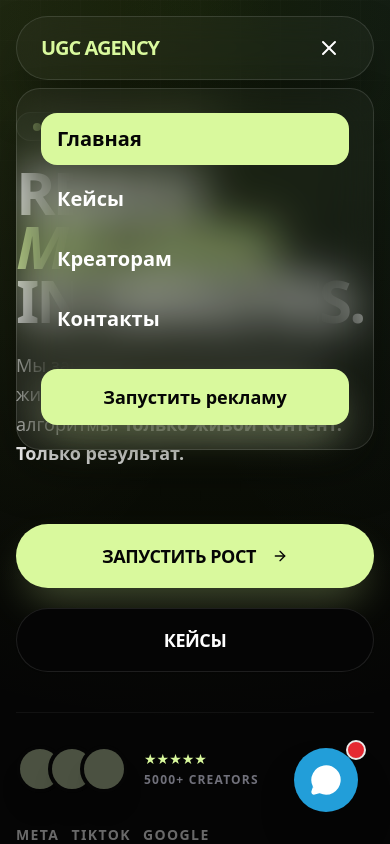
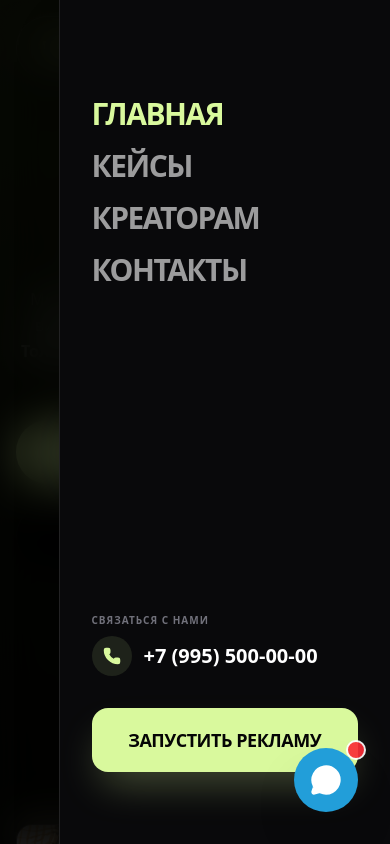
Before and after one commit to ylevin1989/UGS, a Next.js app: page / in a window 390 px wide. Both pictures are taken after a click on the button 329 px from the left and 48 px from the top of the page. Shown: the top 844 px of the page. Built offline with nearby package versions, Linux system fonts and the light colour scheme.

Commit message:
Comprehensive adaptive improvements for mobile and tablet

```diff
--- a/components/header.tsx
+++ b/components/header.tsx
@@ -1,6 +1,7 @@
 "use client";
 
 import Link from "next/link";
+import { motion } from "framer-motion";
 import { Button } from "@/components/ui/button";
 import { Menu, X } from "lucide-react";
 import { useState, useEffect } from "react";
@@ -80,34 +81,86 @@ export function Header() {
                 </div>
             </div>
 
-            {/* Mobile Navigation */}
-            {mobileMenuOpen && (
-                <div className="md:hidden mt-2 mx-4 glass rounded-3xl p-6 animate-in slide-in-from-top-4 duration-300 shadow-2xl">
-                    <nav className="flex flex-col space-y-2">
-                        {navLinks.map((item) => (
+            {/* Mobile Navigation Overlay */}
+            <motion.div
+                initial={false}
+                animate={mobileMenuOpen ? "open" : "closed"}
+                className={`fixed inset-0 z-40 lg:hidden transition-all duration-500 ${mobileMenuOpen ? "pointer-events-auto" : "pointer-events-none"}`}
+            >
+                {/* Backdrop */}
+                <motion.div
+                    variants={{
+                        open: { opacity: 1, backdropFilter: "blur(20px)" },
+                        closed: { opacity: 0, backdropFilter: "blur(0px)" }
+                    }}
+                    className="absolute inset-0 bg-black/80"
+                    onClick={() => setMobileMenuOpen(false)}
+                />
+
+                {/* Menu Content */}
+                <motion.div
+                    variants={{
+                        open: { x: 0, opacity: 1 },
+                        closed: { x: "100%", opacity: 0 }
+                    }}
+                    transition={{ type: "spring", damping: 25, stiffness: 200 }}
+                    className="absolute top-0 right-0 bottom-0 w-[85%] max-w-sm bg-zinc-950 border-l border-white/10 p-8 pt-24 flex flex-col shadow-2xl"
+                >
+                    <nav className="flex flex-col space-y-4">
+                        {navLinks.map((item, i) => (
+                            <motion.div
+                                key={item.href}
+                                variants={{
+                                    open: { opacity: 1, x: 0 },
+                                    closed: { opacity: 0, x: 20 }
+                                }}
+                                transition={{ delay: 0.1 + i * 0.05 }}
+                            >
                                 <Link
-                                key={item.href}
                                     href={item.href}
-                                className={`text-xl font-bold py-3 px-4 rounded-2xl transition-all ${pathname === item.href ? "bg-primary text-primary-foreground" : "hover:bg-white/5"
+                                    className={`text-3xl font-black uppercase tracking-tighter transition-all ${pathname === item.href ? "text-primary" : "text-white/60 hover:text-white"
                                         }`}
                                     onClick={() => setMobileMenuOpen(false)}
                                 >
                                     {item.name}
                                 </Link>
+                            </motion.div>
                         ))}
-                        <div className="pt-4">
+                    </nav>
+
+                    <div className="mt-auto space-y-8 pb-10">
+                        {phone && (
+                            <motion.div
+                                variants={{ open: { opacity: 1 }, closed: { opacity: 0 } }}
+                                transition={{ delay: 0.4 }}
+                                className="space-y-2"
+                            >
+                                <div className="text-[10px] font-black uppercase tracking-widest text-zinc-500">Связаться с нами</div>
+                                <a href={`tel:${phone.replace(/\D/g, '')}`} className="flex items-center space-x-3 text-xl font-bold text-white hover:text-primary transition-colors">
+                                    <div className="w-10 h-10 rounded-full bg-primary/10 flex items-center justify-center text-primary">
+                                        <Phone size={18} fill="currentColor" />
+                                    </div>
+                                    <span>{phone}</span>
+                                </a>
+                            </motion.div>
+                        )}
+
+                        <motion.div
+                            variants={{ open: { opacity: 1, y: 0 }, closed: { opacity: 0, y: 20 } }}
+                            transition={{ delay: 0.5 }}
+                        >
                             <ContactModal
                                 type="client"
                                 trigger={
-                                    <Button className="w-full rounded-2xl h-14 text-lg font-bold">
+                                    <Button className="w-full rounded-2xl h-16 text-lg font-black uppercase tracking-tight shadow-xl shadow-primary/20">
                                         Запустить рекламу
                                     </Button>
                                 }
                             />
+                        </motion.div>
                     </div>
-                    </nav>
-                </div>
-            )}
+                </motion.div>
+            </motion.div>
         </header>
     );
 }
--- a/components/home/creator-grid.tsx
+++ b/components/home/creator-grid.tsx
@@ -14,26 +14,26 @@ const CREATORS = [
 
 export function CreatorGrid() {
     return (
-        <div className="relative w-full h-[600px] hidden lg:block select-none pointer-events-none">
-            <div className="absolute inset-0 grid grid-cols-2 gap-6 pointer-events-none">
+        <div className="relative w-full min-h-[400px] lg:h-[600px] select-none pointer-events-none mt-12 lg:mt-0">
+            <div className="grid grid-cols-2 gap-4 md:gap-6 pointer-events-none">
                 {/* Left Column */}
-                <div className="space-y-6 pt-20">
-                    {CREATORS.slice(0, 3).map((creator, i) => (
+                <div className="space-y-4 md:space-y-6 lg:pt-20">
+                    {CREATORS.slice(0, 3).map((creator) => (
                         <motion.div
                             key={creator.id}
                             initial={{ opacity: 0, y: 40 }}
                             animate={{ opacity: 1, y: 0 }}
                             transition={{ delay: creator.delay, duration: 1 }}
-                            className="relative aspect-[4/5] rounded-[3rem] overflow-hidden border border-white/10 shadow-[0_32px_64px_-16px_rgba(0,0,0,0.5)] bg-zinc-900"
+                            className="relative aspect-[4/5] rounded-2xl md:rounded-[3rem] overflow-hidden border border-white/10 shadow-[0_32px_64px_-16px_rgba(0,0,0,0.5)] bg-zinc-900"
                         >
                             <Image
                                 src={creator.img}
                                 alt={creator.name}
                                 fill
-                                className="object-cover transition-transform duration-700 group-hover:scale-110 opacity-60"
+                                className="object-cover opacity-60"
                             />
                             <div className="absolute inset-0 bg-gradient-to-t from-black/80 via-transparent to-transparent" />
-                            <div className="absolute bottom-6 left-6 glass px-4 py-2 rounded-2xl text-[10px] font-black uppercase tracking-widest border-white/10">
+                            <div className="absolute bottom-4 left-4 lg:bottom-6 lg:left-6 glass px-3 py-1.5 lg:px-4 lg:py-2 rounded-xl lg:rounded-2xl text-[8px] lg:text-[10px] font-black uppercase tracking-widest border-white/10 text-white">
                                 @{creator.name.toLowerCase()}
                             </div>
                         </motion.div>
@@ -41,23 +41,23 @@ export function CreatorGrid() {
                 </div>
 
                 {/* Right Column */}
-                <div className="space-y-6">
-                    {CREATORS.slice(3, 6).map((creator, i) => (
+                <div className="space-y-4 md:space-y-6">
+                    {CREATORS.slice(3, 6).map((creator) => (
                         <motion.div
                             key={creator.id}
                             initial={{ opacity: 0, y: 40 }}
                             animate={{ opacity: 1, y: 0 }}
                             transition={{ delay: creator.delay, duration: 1 }}
-                            className="relative aspect-[4/5] rounded-[3rem] overflow-hidden border border-white/10 shadow-[0_32px_64px_-16px_rgba(0,0,0,0.5)] bg-zinc-900"
+                            className="relative aspect-[4/5] rounded-2xl md:rounded-[3rem] overflow-hidden border border-white/10 shadow-[0_32px_64px_-16px_rgba(0,0,0,0.5)] bg-zinc-900"
                         >
                             <Image
                                 src={creator.img}
                                 alt={creator.name}
                                 fill
-                                className="object-cover transition-transform duration-700 group-hover:scale-110 opacity-60"
+                                className="object-cover opacity-60"
                             />
                             <div className="absolute inset-0 bg-gradient-to-t from-black/80 via-transparent to-transparent" />
-                            <div className="absolute bottom-6 left-6 glass px-4 py-2 rounded-2xl text-[10px] font-black uppercase tracking-widest border-white/10">
+                            <div className="absolute bottom-4 left-4 lg:bottom-6 lg:left-6 glass px-3 py-1.5 lg:px-4 lg:py-2 rounded-xl lg:rounded-2xl text-[8px] lg:text-[10px] font-black uppercase tracking-widest border-white/10 text-white">
                                 @{creator.name.toLowerCase()}
                             </div>
                         </motion.div>
@@ -65,17 +65,17 @@ export function CreatorGrid() {
                 </div>
             </div>
 
-            {/* Floating Status Badges */}
+            {/* Floating Status Badges - Hidden on small mobile */}
             <motion.div
                 animate={{ y: [0, -10, 0] }}
                 transition={{ duration: 4, repeat: Infinity, ease: "easeInOut" }}
-                className="absolute top-1/2 -left-12 z-30 glass px-6 py-4 rounded-3xl border-primary/20 shadow-2xl shadow-primary/5 min-w-[180px]"
+                className="absolute top-1/2 -left-6 lg:-left-12 z-30 glass px-4 py-2 lg:px-6 lg:py-4 rounded-2xl lg:rounded-3xl border-primary/20 shadow-2xl shadow-primary/5 min-w-[140px] lg:min-w-[180px] hidden sm:block"
             >
-                <div className="flex items-center space-x-3">
-                    <div className="w-2 h-2 rounded-full bg-primary animate-pulse" />
-                    <div className="text-xs font-black uppercase tracking-widest text-primary">Live Now</div>
+                <div className="flex items-center space-x-2 lg:space-x-3">
+                    <div className="w-1.5 h-1.5 lg:w-2 lg:h-2 rounded-full bg-primary animate-pulse" />
+                    <div className="text-[10px] lg:text-xs font-black uppercase tracking-widest text-primary">Live Now</div>
                 </div>
-                <div className="mt-1 text-sm font-bold opacity-80">Campaign: Viral Glow</div>
+                <div className="mt-1 text-xs lg:text-sm font-bold opacity-80 text-white">Viral Glow Campaign</div>
             </motion.div>
         </div>
     );
--- a/components/home/hero-section.tsx
+++ b/components/home/hero-section.tsx
@@ -24,7 +24,7 @@ export function HeroSection() {
                         initial={{ opacity: 0, x: -30 }}
                         animate={{ opacity: 1, x: 0 }}
                         transition={{ duration: 0.8 }}
-                        className="space-y-10 lg:text-left z-20"
+                        className="space-y-10 text-center lg:text-left z-20"
                     >
                         <div className="space-y-6">
                             <motion.div
@@ -42,36 +42,36 @@ export function HeroSection() {
                                 </span>
                             </motion.div>
 
-                            <h1 className="text-6xl md:text-8xl xl:text-9xl font-black leading-[0.85] tracking-tighter uppercase">
+                            <h1 className="text-4xl sm:text-6xl md:text-8xl xl:text-9xl font-black leading-[0.85] tracking-tighter uppercase text-white">
                                 Reach <br />
                                 <span className="text-primary tracking-tighter italic">Millions</span> <br />
                                 in Minutes.
                             </h1>
 
-                            <p className="text-lg md:text-xl text-muted-foreground leading-relaxed max-w-xl lg:mx-0 font-medium">
+                            <p className="text-base sm:text-lg md:text-xl text-muted-foreground leading-relaxed max-w-xl mx-auto lg:mx-0 font-medium">
                                 Мы заменяем скучную рекламу на живые видео, которые взламывают алгоритмы. <br className="hidden md:block" />
                                 <span className="text-white font-bold">Только живой контент. Только результат.</span>
                             </p>
                         </div>
 
-                        <div className="flex flex-col sm:flex-row gap-5 pt-4">
+                        <div className="flex flex-col sm:flex-row gap-5 pt-4 justify-center lg:justify-start">
                             <ContactModal
                                 type="client"
                                 trigger={
                                     <Button
                                         size="lg"
-                                        className="rounded-full h-16 md:h-18 px-10 text-lg md:text-xl font-black uppercase tracking-tight group shadow-2xl shadow-primary/20 hover:scale-105 active:scale-95 transition-all"
+                                        className="rounded-full h-16 md:h-18 px-10 text-lg md:text-xl font-black uppercase tracking-tight group shadow-2xl shadow-primary/20 hover:scale-105 active:scale-95 transition-all w-full sm:w-auto"
                                     >
                                         Запустить рост
                                         <ArrowRight className="ml-2 group-hover:translate-x-1 transition-transform" />
                                     </Button>
                                 }
                             />
-                            <Link href="/cases">
+                            <Link href="/cases" className="w-full sm:w-auto">
                                 <Button
                                     variant="outline"
                                     size="lg"
-                                    className="w-full sm:w-auto rounded-full h-16 md:h-18 px-10 text-lg md:text-xl font-black uppercase tracking-tight border-white/10 hover:bg-white/5 hover:border-white/20 transition-all"
+                                    className="w-full rounded-full h-16 md:h-18 px-10 text-lg md:text-xl font-black uppercase tracking-tight border-white/10 hover:bg-white/5 hover:border-white/20 transition-all"
                                 >
                                     Кейсы
                                 </Button>
@@ -79,18 +79,18 @@ export function HeroSection() {
                         </div>
 
                         {/* Social Proof Badges */}
-                        <div className="flex flex-wrap items-center gap-8 pt-8 border-t border-white/5">
+                        <div className="flex flex-wrap items-center justify-center lg:justify-start gap-8 pt-8 border-t border-white/5">
                             <div className="flex items-center space-x-4">
                                 <div className="flex -space-x-4">
                                     {[1, 2, 3].map((i) => (
-                                        <div key={i} className="w-12 h-12 rounded-full border-4 border-background bg-zinc-800 shadow-xl overflow-hidden relative">
+                                        <div key={i} className="w-10 h-10 md:w-12 md:h-12 rounded-full border-4 border-background bg-zinc-800 shadow-xl overflow-hidden relative">
                                             <div className="absolute inset-0 bg-primary/20" />
                                         </div>
                                     ))}
                                 </div>
-                                <div className="text-xs">
+                                <div className="text-left text-[10px] md:text-xs">
                                     <div className="flex text-primary mb-1">
-                                        {[...Array(5)].map((_, i) => <span key={i} className="text-[14px]">★</span>)}
+                                        {[...Array(5)].map((_, i) => <span key={i} className="text-[12px] md:text-[14px]">★</span>)}
                                     </div>
                                     <span className="block font-black uppercase tracking-widest text-zinc-500">5000+ Creators</span>
                                 </div>
@@ -99,9 +99,9 @@ export function HeroSection() {
                             <div className="hidden sm:block h-10 w-px bg-white/5" />
 
                             <div className="flex items-center space-x-3 opacity-40 grayscale hover:grayscale-0 transition-all">
-                                <span className="text-sm font-black tracking-widest uppercase">Meta</span>
-                                <span className="text-sm font-black tracking-widest uppercase">TikTok</span>
-                                <span className="text-sm font-black tracking-widest uppercase">Google</span>
+                                <span className="text-[10px] md:text-sm font-black tracking-widest uppercase text-white">Meta</span>
+                                <span className="text-[10px] md:text-sm font-black tracking-widest uppercase text-white">TikTok</span>
+                                <span className="text-[10px] md:text-sm font-black tracking-widest uppercase text-white">Google</span>
                             </div>
                         </div>
                     </motion.div>
--- a/components/home/stats-section.tsx
+++ b/components/home/stats-section.tsx
@@ -51,7 +51,7 @@ export function StatsSection() {
                     </p>
                 </div>
 
-                <div className="grid grid-cols-1 sm:grid-cols-2 lg:grid-cols-4 gap-6 md:gap-8">
+                <div className="grid grid-cols-2 lg:grid-cols-4 gap-4 md:gap-8">
                     {statsItems.map((stat, index) => {
                         const Icon = stat.icon;
                         return (
@@ -61,29 +61,29 @@ export function StatsSection() {
                                 whileInView={{ opacity: 1, y: 0 }}
                                 viewport={{ once: true }}
                                 transition={{ delay: index * 0.1 }}
-                                className="relative group p-8 rounded-[2.5rem] glass hover:border-primary/20 hover:bg-white/[0.05] transition-all duration-500 shadow-2xl"
+                                className="relative group p-5 md:p-8 rounded-3xl md:rounded-[2.5rem] glass hover:border-primary/20 hover:bg-white/[0.05] transition-all duration-500 shadow-2xl"
                             >
-                                <div className="flex justify-between items-start mb-6">
-                                    <div className={`p-3 rounded-2xl bg-white/5 border border-white/10 ${stat.color} group-hover:scale-110 transition-transform`}>
-                                        <Icon size={24} />
+                                <div className="flex justify-between items-start mb-4 md:mb-6">
+                                    <div className={`p-2.5 md:p-3 rounded-xl md:rounded-2xl bg-white/5 border border-white/10 ${stat.color} group-hover:scale-110 transition-transform`}>
+                                        <Icon size={20} className="md:w-6 md:h-6" />
                                     </div>
-                                    <div className="text-[10px] font-black tracking-widest text-primary/40 group-hover:text-primary transition-colors">
-                                        LIVE DATA
+                                    <div className="text-[8px] md:text-[10px] font-black tracking-widest text-primary/40 group-hover:text-primary transition-colors uppercase">
+                                        LIVE
                                     </div>
                                 </div>
 
                                 <div className="space-y-1">
-                                    <div className="text-4xl md:text-5xl font-black text-white tracking-tighter">
+                                    <div className="text-2xl md:text-5xl font-black text-white tracking-tighter">
                                         {stat.value}
                                     </div>
-                                    <div className="text-[10px] md:text-xs font-black uppercase tracking-[0.2em] text-muted-foreground">
+                                    <div className="text-[9px] md:text-xs font-black uppercase tracking-[0.2em] text-muted-foreground">
                                         {stat.label}
                                     </div>
                                 </div>
 
-                                <div className="mt-6 pt-6 border-t border-white/5 flex items-center space-x-2 text-[10px] font-bold text-zinc-500">
-                                    <div className="w-1.5 h-1.5 rounded-full bg-primary" />
-                                    <span>{stat.trend}</span>
+                                <div className="mt-4 md:mt-6 pt-4 md:pt-6 border-t border-white/5 flex items-center space-x-2 text-[8px] md:text-[10px] font-bold text-zinc-500">
+                                    <div className="w-1 md:w-1.5 h-1 md:h-1.5 rounded-full bg-primary" />
+                                    <span className="truncate">{stat.trend}</span>
                                 </div>
                             </motion.div>
                         );
```
Lines whose indentation alone changed are shown as unchanged.
